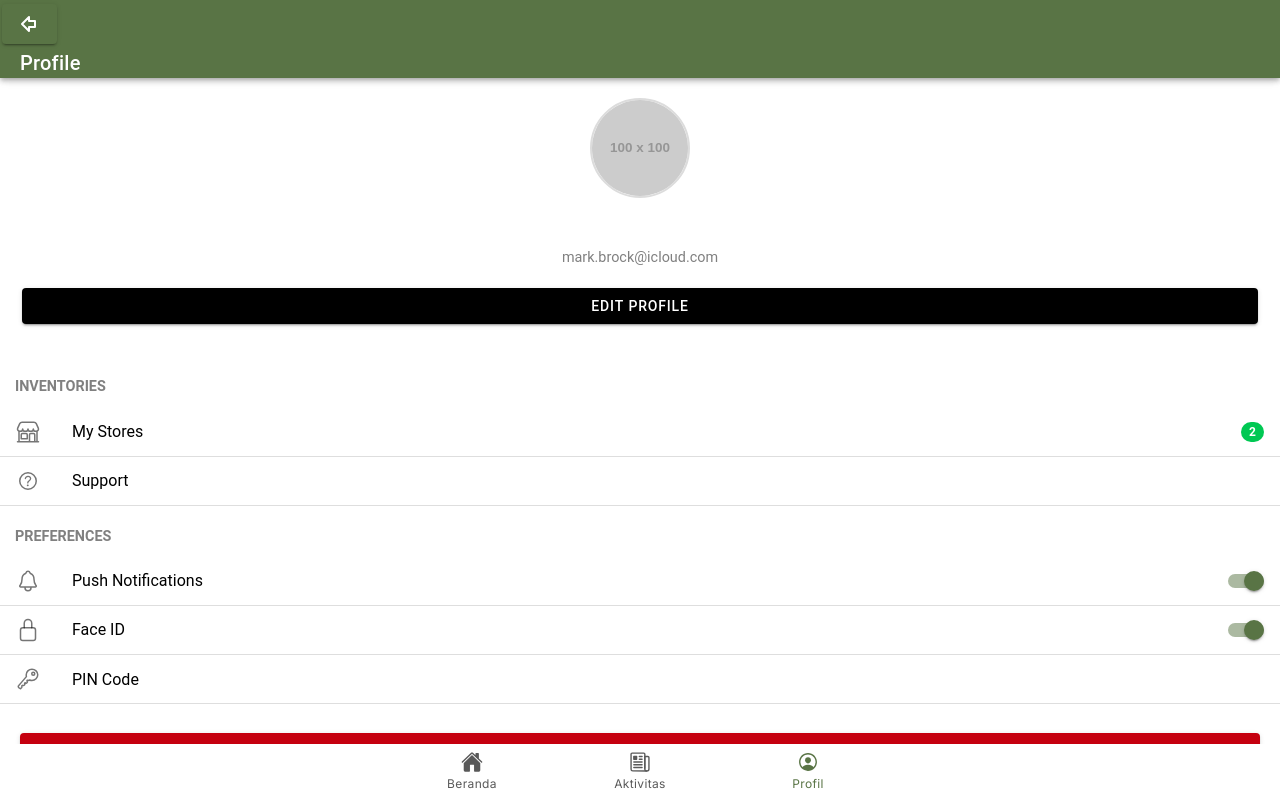
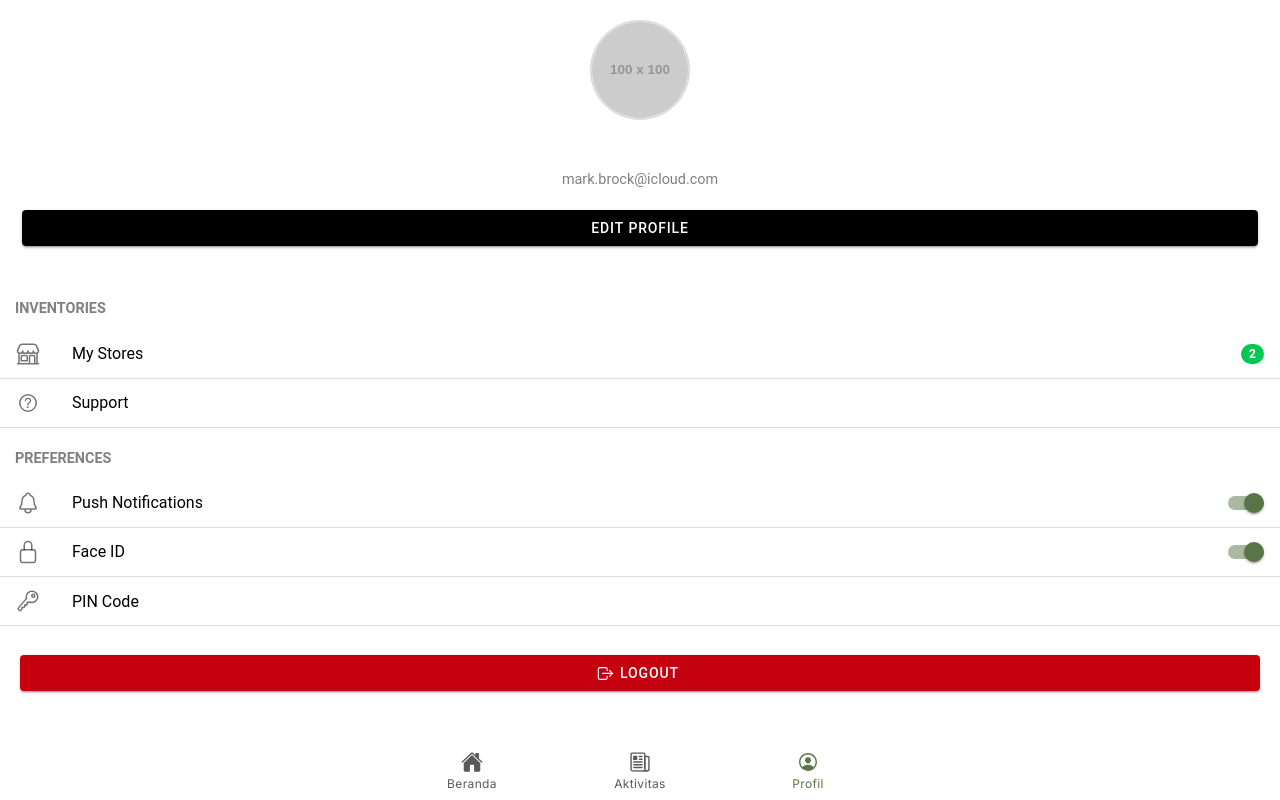
Before and after one commit to ajinata84/CateringMobile, a React (Vite) app: page /tabs/profil in a window 1280 px wide. Built offline with nearby package versions, Linux system fonts and the light colour scheme.

Commit message:
change arrow and remove header in profile

```diff
--- a/src/pages/EditProfile/editprofile.css
+++ b/src/pages/EditProfile/editprofile.css
@@ -2,6 +2,7 @@
   background-color: #6b8e23; /* Olive green */
   padding: 20px;
   text-align: center;
+  align-content: center;
   border-bottom-left-radius: 20px;
   border-bottom-right-radius: 20px;
 }
--- a/src/pages/EditProfile/index.tsx
+++ b/src/pages/EditProfile/index.tsx
@@ -1,7 +1,7 @@
 import React from "react";
 import { IonPage, IonHeader, IonToolbar, IonTitle, IonContent, IonIcon, IonButton, IonItem, IonLabel, IonInput } from "@ionic/react";
 import { mailOutline, callOutline, locationOutline } from "ionicons/icons";
-import { ArrowBigLeft } from "lucide-react";
+import { ArrowBigLeft, ChevronLeft } from "lucide-react";
 import "./editprofile.css";
 
 export default function EditProfile() {
@@ -10,7 +10,7 @@ export default function EditProfile() {
       <IonHeader>
         <IonToolbar color="primary">
           <IonButton routerLink="/tabs/profil">
-            <ArrowBigLeft />
+            <ChevronLeft />
           </IonButton>
           <IonTitle>Edit Profile</IonTitle>
         </IonToolbar>
--- a/src/tabs/Profil/index.tsx
+++ b/src/tabs/Profil/index.tsx
@@ -7,14 +7,6 @@ import { ArrowBigLeft } from "lucide-react";
 export default function Profil() {
   return (
     <IonPage>
-      <IonHeader>
-        <IonToolbar color="primary">
-          <IonButton routerLink="/tabs/beranda">
-            <ArrowBigLeft />
-          </IonButton>
-          <IonTitle>Profile</IonTitle>
-        </IonToolbar>
-      </IonHeader>
       <IonContent>
         <div className="profile-container">
           <div className="profile-avatar">
```
Lines whose indentation alone changed are shown as unchanged.
